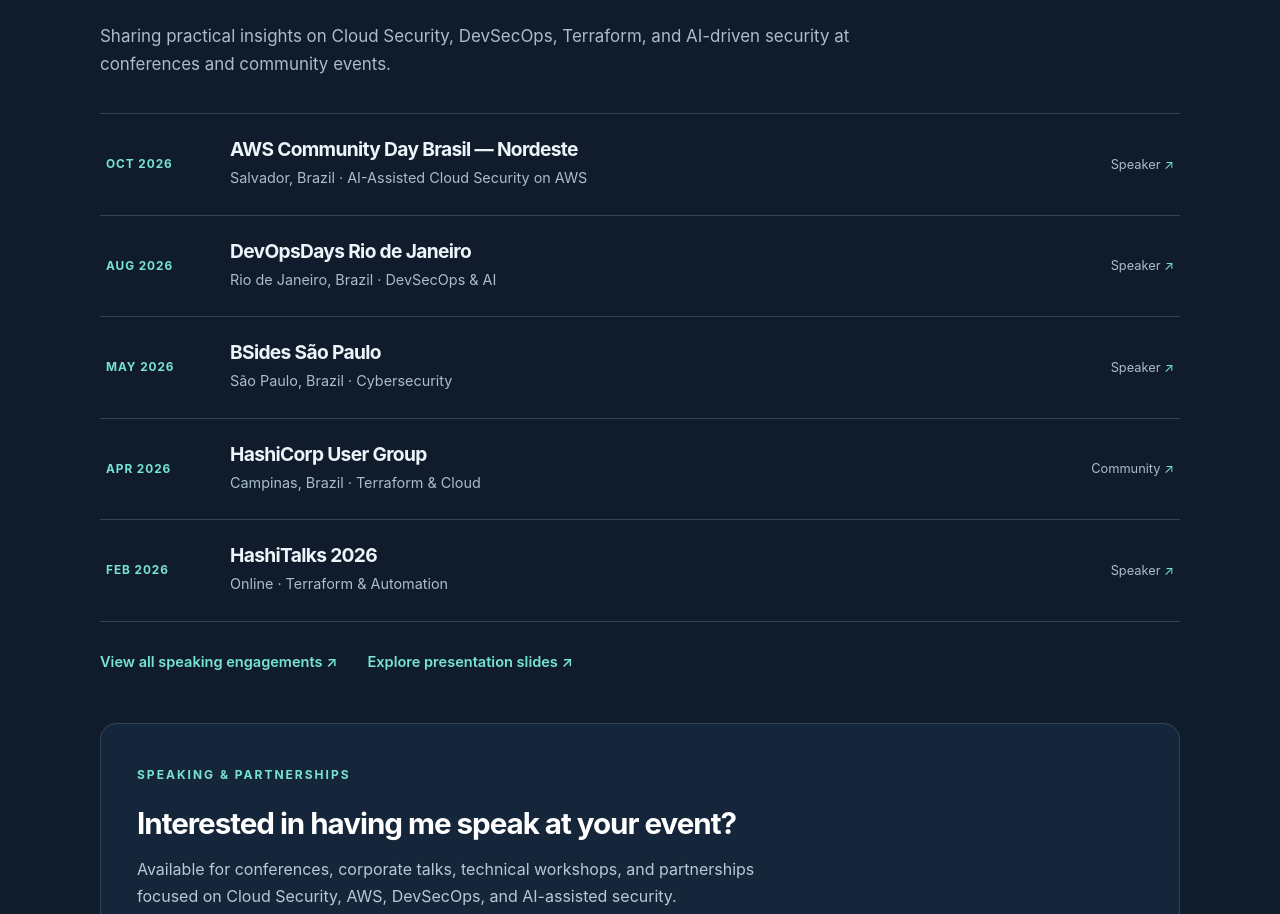
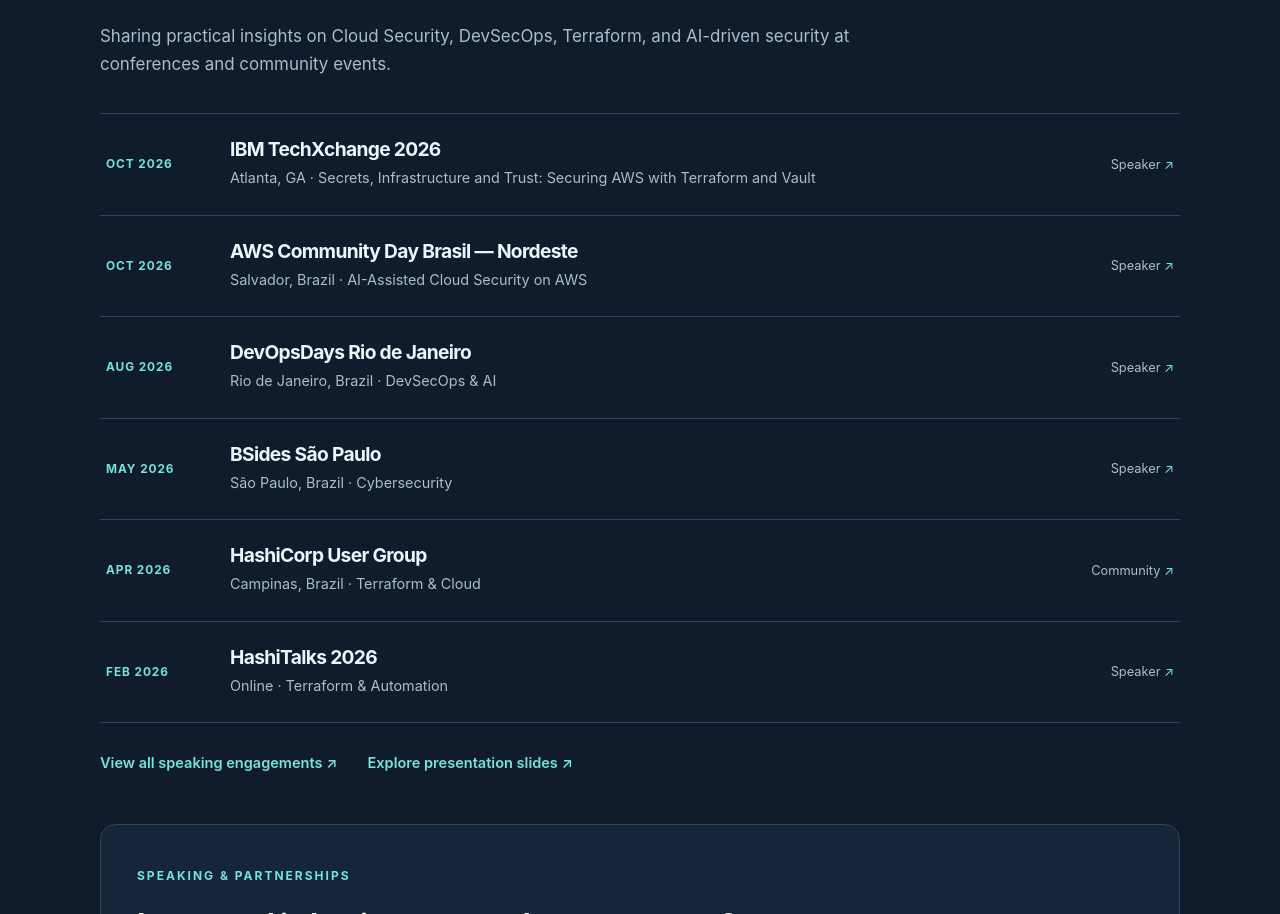
Before and after one commit to amaurybsouza/cloud-security, a plain HTML site: page index.html in a window 1280 px wide. Shown: the part 3037-3951 px from the top of the page. Drawn offline with Linux system fonts and the light colour scheme.

Commit message:
Update index.html

```diff
--- a/index.html
+++ b/index.html
@@ -81,6 +81,11 @@
       </div>
       <p class="section-intro">Sharing practical insights on Cloud Security, DevSecOps, Terraform, and AI-driven security at conferences and community events.</p>
       <div class="event-list">
+        <a class="event-item" href="https://www.ibm.com/events/techxchange" target="_blank" rel="noopener noreferrer">
+          <span class="event-date">OCT 2026</span>
+          <div class="event-info"><h3>IBM TechXchange 2026</h3><p>Atlanta, GA · Secrets, Infrastructure and Trust: Securing AWS with Terraform and Vault</p></div>
+          <span class="event-type">Speaker <span aria-hidden="true">↗</span></span>
+        </a>
         <a class="event-item" href="https://builder.aws.com/community/@amaury" target="_blank" rel="noopener noreferrer">
           <span class="event-date">OCT 2026</span>
           <div class="event-info"><h3>AWS Community Day Brasil — Nordeste</h3><p>Salvador, Brazil · AI-Assisted Cloud Security on AWS</p></div>
```
